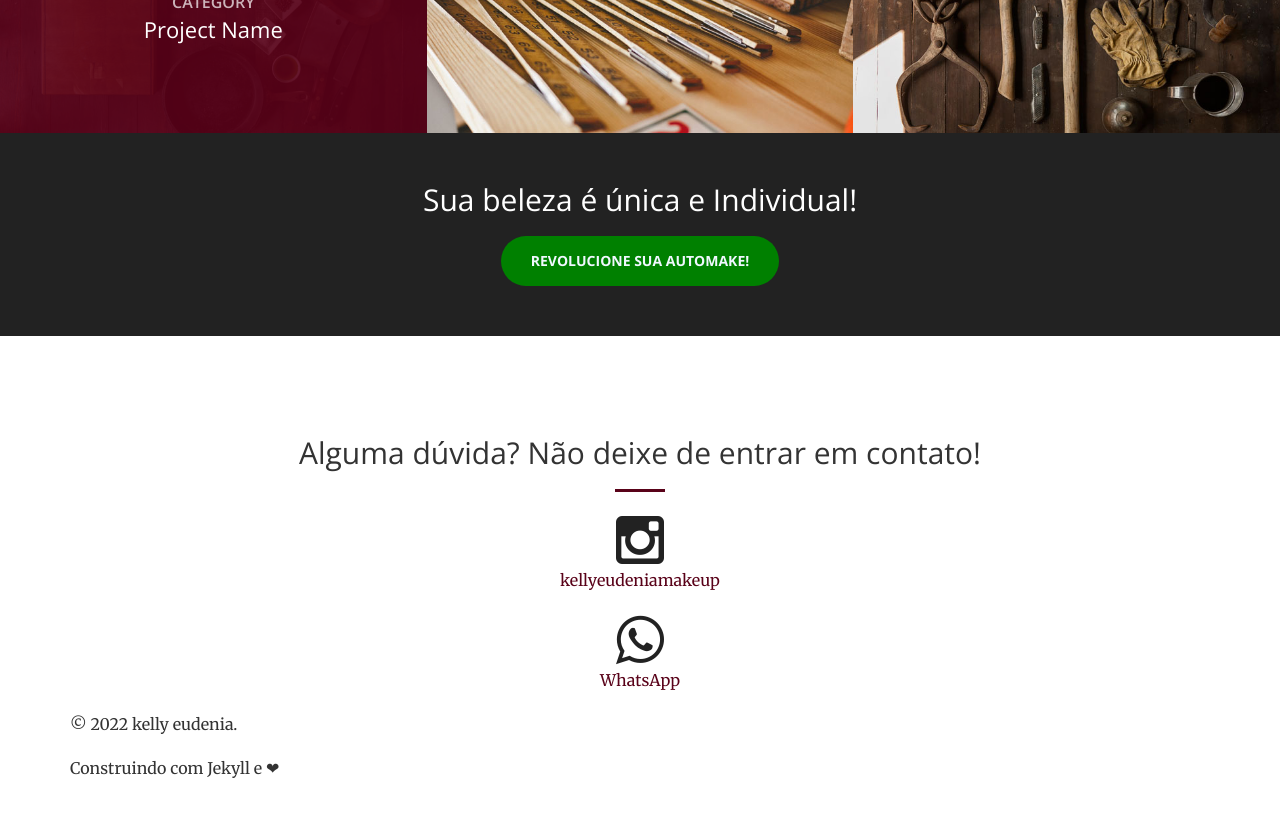
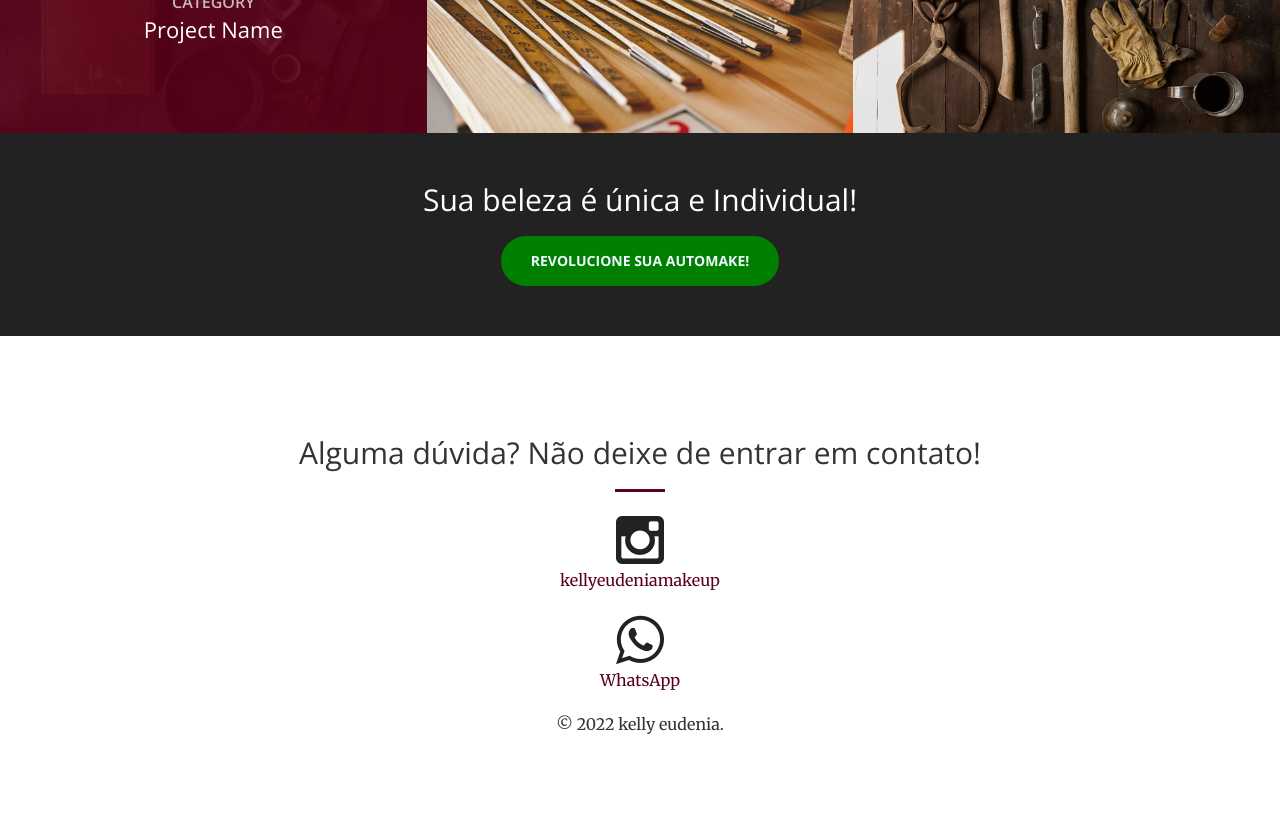
Before and after one commit to kellyeudenia/business-woman, a Jekyll site: the page built from index.html, in a window 1280 px wide and 900 px high, scrolled down 1856 px. Shown: the top 817 px of the window. Built offline with Jekyll 4.4.1, drawn with Linux system fonts in a browser that asks for light colours.

```diff
--- a/_includes/contact.html
+++ b/_includes/contact.html
@@ -18,10 +18,9 @@
                 <p>WhatsApp</p>
             </a>
         </div>
+        <div class="col-lg-8 col-lg-offset-2 text-center">
+            <p>&copy; <script>document.write(new Date().getFullYear())</script></a> kelly eudenia.</p>
+        </div>
 
     </div>
-    <footer class="footer">
-        <p>&copy; <script>document.write(new Date().getFullYear())</script></a> kelly eudenia.</p>
-        <p>Construindo com Jekyll e <span class="love">❤</span></p>
-    </footer>
 </section>
```
